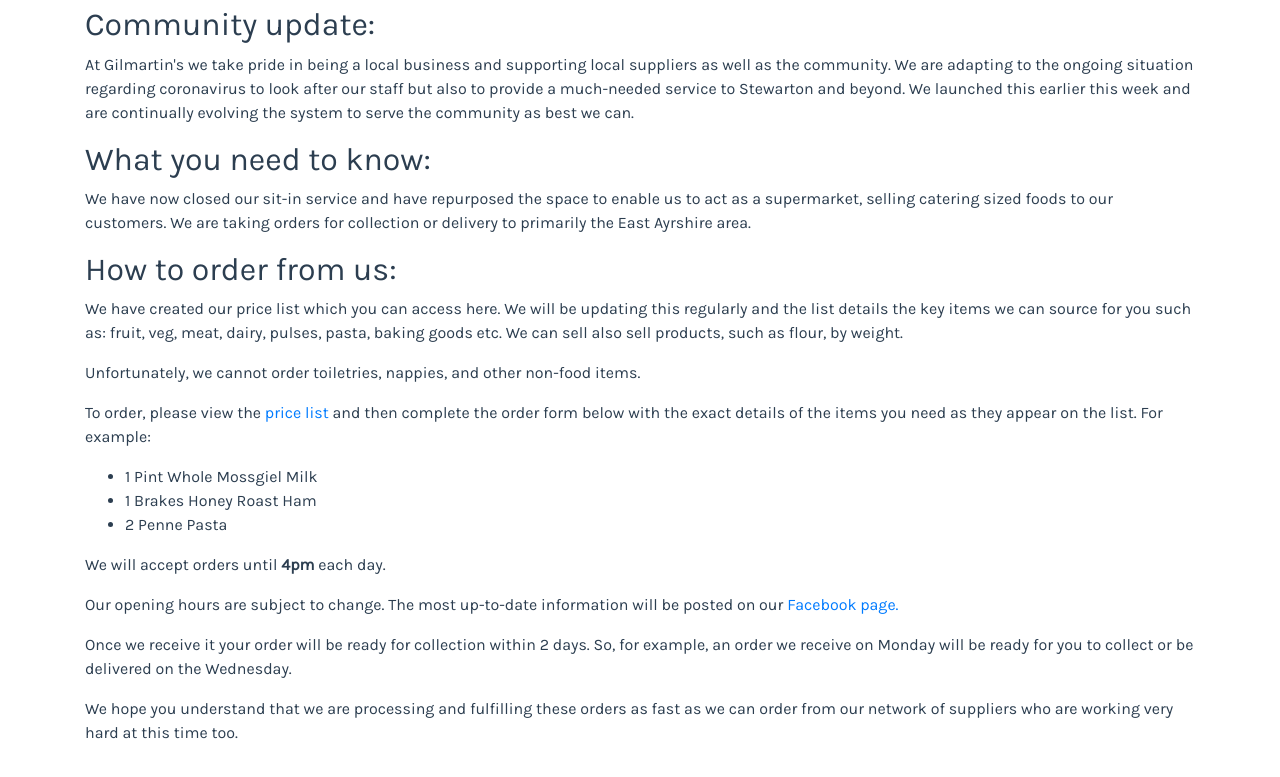
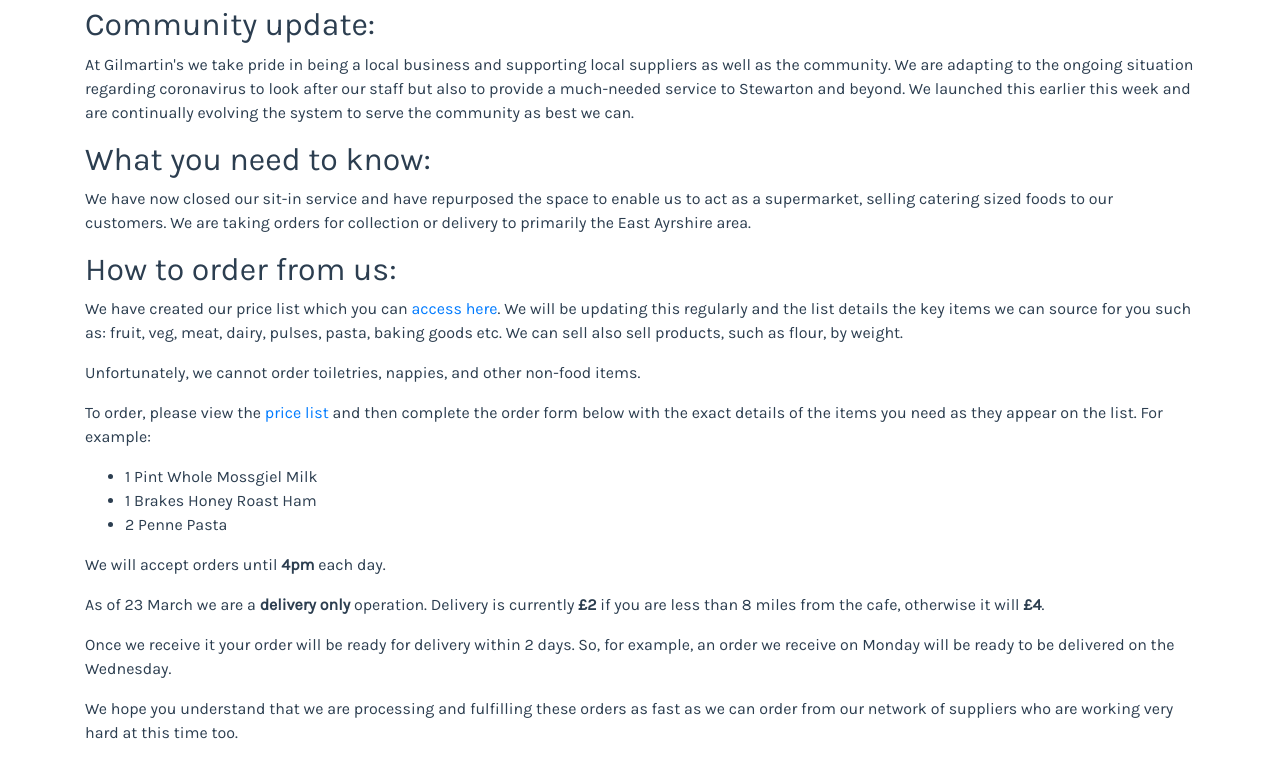
Before and after one commit to ShetlandJ/gilmartins, a Vue app: page / in a window 1280 px wide. Shown: the part 373-1150 px from the top of the page. Built offline with nearby package versions, Linux system fonts and the light colour scheme; grey boxes are pictures that could not be loaded.

Commit message:
tweaks to corona info

```diff
--- a/src/components/Carousel.vue
+++ b/src/components/Carousel.vue
@@ -95,7 +95,11 @@
                         <h2>How to order from us:</h2>
 
                         <p>
-                            We have created our price list which you can access here. We will be updating this
+                            We have created our price list which you can
+                            <a
+                                href="https://drive.google.com/file/d/1hSYfauLmBsOS9ZW3VHWyGwnrNeksbFxZ/view?usp=sharing"
+                                target="_blank"
+                            >access here</a>. We will be updating this
                             regularly and the list details the key items we can source for you such as: fruit, veg, meat,
                             dairy, pulses, pasta, baking goods etc. We can sell also sell products, such as flour, by
                             weight.
@@ -123,18 +127,11 @@
                             <b>4pm</b> each day.
                         </p>
 
-                        <p>
-                            Our opening hours are subject to change. The most up-to-date information will be posted on our
-                            <a
-                                href="https://www.facebook.com/gilmartinsbakery"
-                                target="_blank"
-                            >Facebook page.</a>
-                        </p>
+                        <p>As of 23 March we are a <b>delivery only</b> operation. Delivery is currently <b>£2</b> if you are less than 8 miles from the cafe, otherwise it will <b>£4</b>.
 
                         <p>
-                            Once we receive it your order will be ready for collection within 2 days. So, for example, an
-                            order we receive on Monday will be ready for you to collect or be delivered on the
-                            Wednesday.
+                            Once we receive it your order will be ready for delivery within 2 days. So, for example, an
+                            order we receive on Monday will be ready to be delivered on the Wednesday.
                         </p>
 
                         <p>
```
